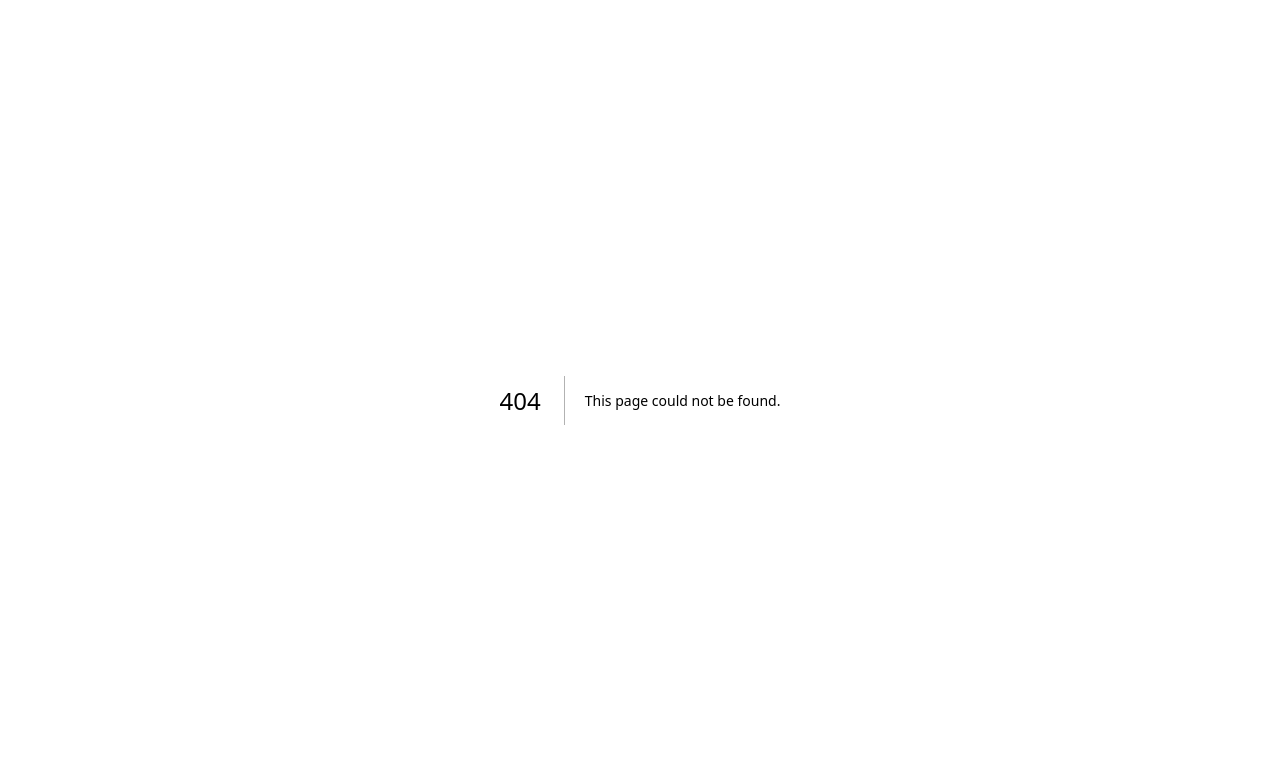
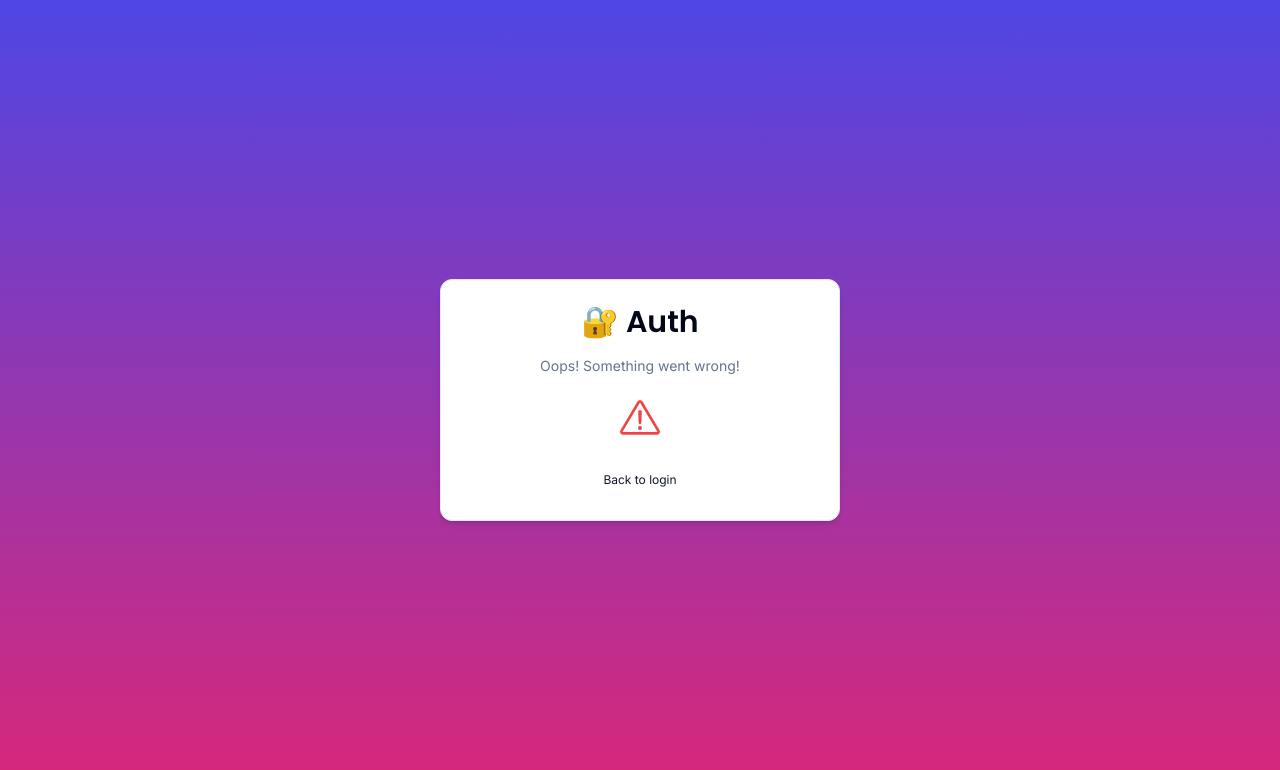
Before and after one commit to SatyajeetBehera1/auth_role_based, a Next.js app: page /auth/error in a window 1280 px wide. Before the commit this address had no page. Shown: the top 770 px of the page. Built offline with nearby package versions, Linux system fonts and the light colour scheme.

Commit message:
adding error card

```diff
--- /dev/null
+++ b/app/auth/error/page.tsx
@@ -0,0 +1,9 @@
+import { ErrorCard } from "@/components/auth/error-card";
+
+const AuthErrorPage = () => {
+    return (
+        <ErrorCard />
+    );
+};
+
+export default AuthErrorPage;
--- /dev/null
+++ b/components/auth/error-card.tsx
@@ -0,0 +1,17 @@
+import { ExclamationTriangleIcon } from "@radix-ui/react-icons";
+
+import { CardWrapper } from "@/components/auth/card-wrapper";
+
+export const ErrorCard = () => {
+    return (
+        <CardWrapper
+            headerLabel="Oops! Something went wrong!"
+            backButtonHref="/auth/login"
+            backButtonLabel="Back to login"
+        >
+            <div className="w-full flex justify-center items-center">
+                <ExclamationTriangleIcon className="text-destructive h-10 w-10"/>
+            </div>
+        </CardWrapper>
+    );
+};
```
Also changed, not shown: 2 other files (tests, documents, lock files or other folders).
